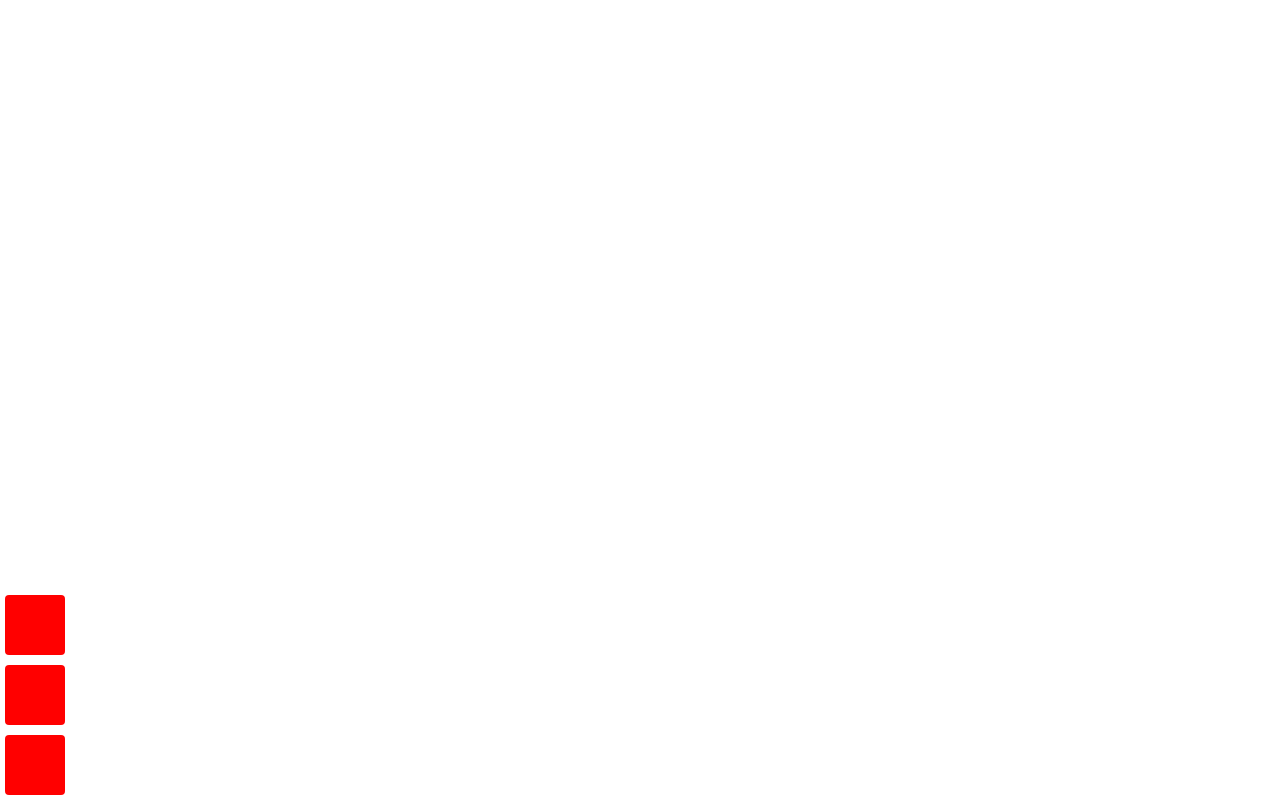
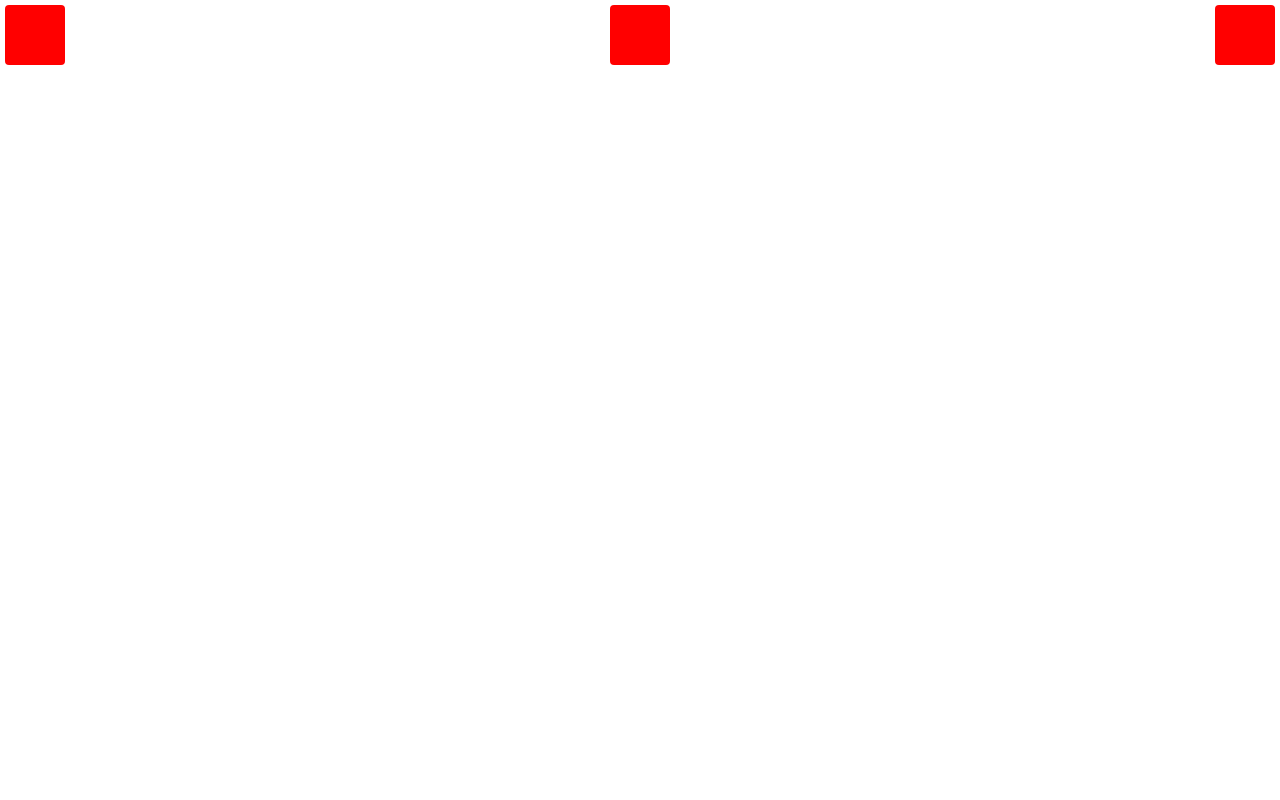
Before and after one commit to SergioRBJ/flexbox-foundamentals, a plain HTML site: page index.html in a window 1280 px wide. Drawn offline with Linux system fonts and the light colour scheme.

Commit message:
item alignment and align direction

```diff
--- a/styles.css
+++ b/styles.css
@@ -5,7 +5,12 @@ html, body, #app {
 
 #app {
     display: flex;
-    flex-direction: column-reverse;
+    flex-direction: row;
+
+    /* Align the item following the opposite axis of flex-direction */
+    align-items: flex-start;
+    /* Align the item following the same axis of flex-direction */
+    justify-content: space-between;
 }
 
 .box {
```
